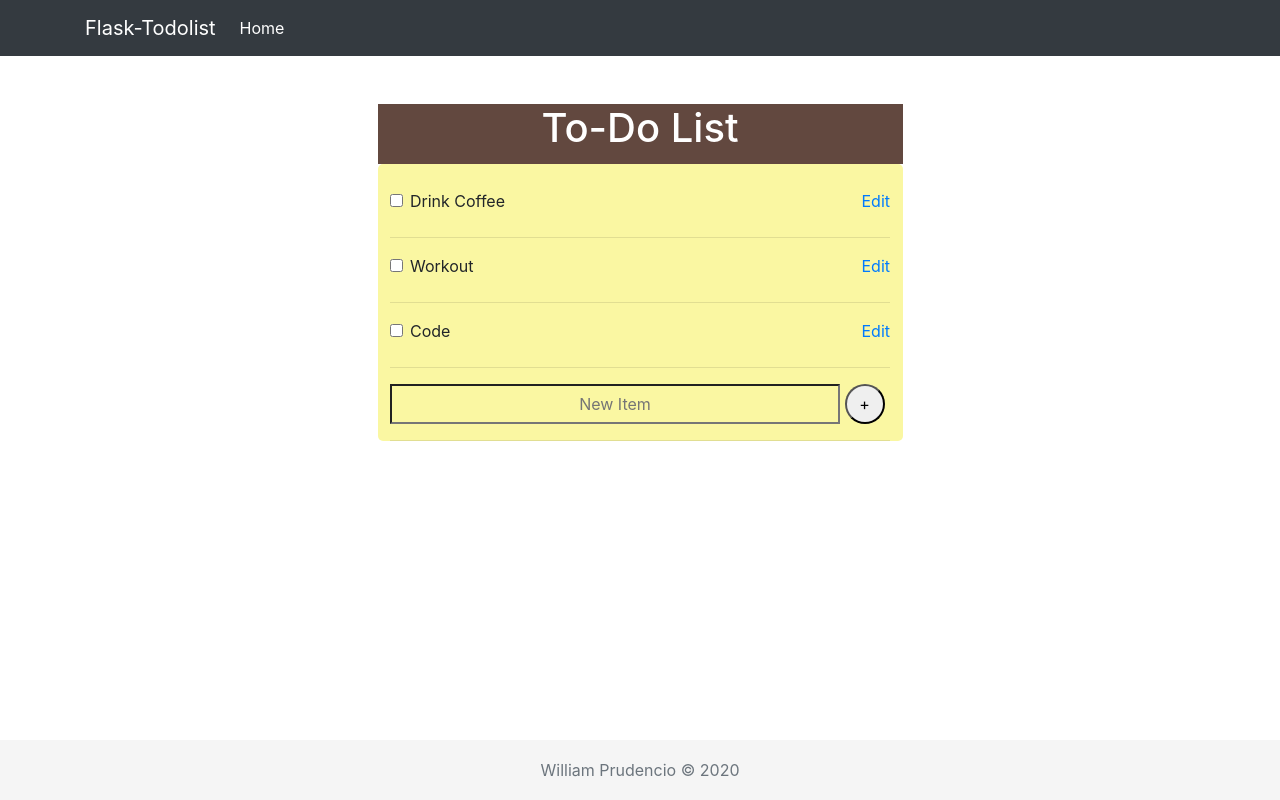
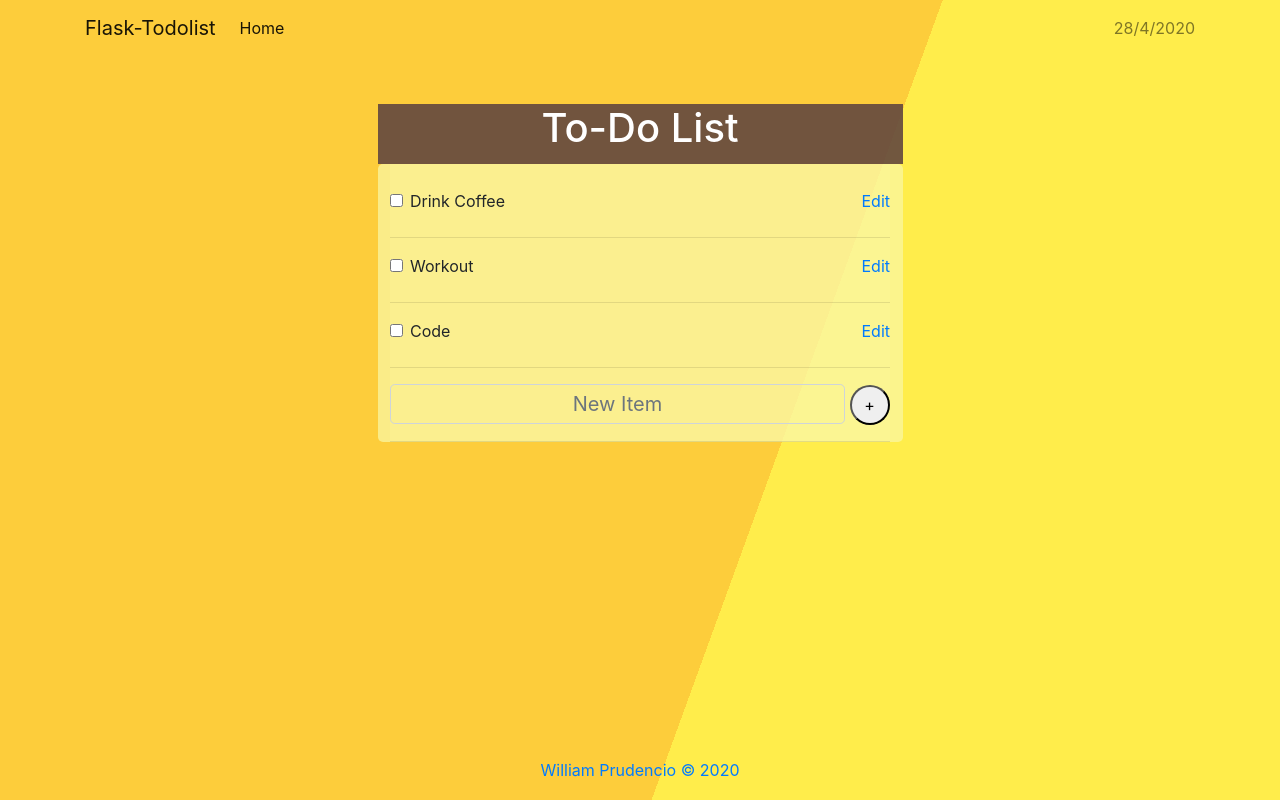
Before and after one commit to wprudencio97/todo-list, a Flask app: page / in a window 1280 px wide. Run offline with Flask 2, Linux system fonts and the light colour scheme; data comes from the database, SQL or seed files in the repository; both versions use the stored data as it was after the commit; some libraries are stand-ins or nearby versions.

Commit message:
Updated page design

```diff
--- a/todolist/routes.py
+++ b/todolist/routes.py
@@ -1,6 +1,7 @@
 from todolist import app, db
 from todolist.models import Todo
 from flask import render_template, request, redirect, url_for
+from datetime import date
 
 
 @app.route('/', methods=['GET', 'POST'])
@@ -12,7 +13,7 @@ def home():
 
         return redirect(url_for('home'))
     else:
-        return render_template('home.html', items = Todo.query.all(), title='Home')
+        return render_template('home.html', items = Todo.query.all(), title='Home', today=date.today())
 
 @app.route('/delete', methods=['GET', 'POST'])
 def delete():
@@ -29,7 +30,7 @@ def delete():
 def edit(id):
     if request.method == 'GET':
         value = Todo.query.filter_by(id=id).first()
-        return render_template('edit.html', value=value, title='Edit')
+        return render_template('edit.html', value=value, title='Edit', today = date.today())
     else:
         return redirect(url_for('home'))
 
--- a/todolist/static/main.css
+++ b/todolist/static/main.css
@@ -3,7 +3,7 @@
     text-align: center;
     max-width: 525px;
     height: 60px;
-    background-color:rgb(98, 72, 63);
+    background-color:rgba(98, 72, 63, .9);
     color: white;
 }
 .center{
@@ -14,29 +14,26 @@
 .section{
     max-width: 525px;
     margin: 0 auto;
-    background-color: rgb(250, 247, 162);
+    background-color: rgba(250, 247, 162, .75);
     border-radius: 5px;
 }
 .todolist{
     padding-top: 25px;
     max-width: 500px;
     margin: 0 auto;
-    background-color: rgb(250, 247, 162);
+    background-color: rgba(250, 247, 162, .25);
 }
 input[type=checkbox]:checked + label.strikethrough{
     text-decoration: line-through;
 }
-input[type=checkbox]{
-    border-radius: 20px;
-}
-
 input[type=text]{
     background-color: transparent;
     text-align: center;
 }
 .new-item{
-   width: 450px;
+   width: 455px;
    height: 40px;
+   display: inline-block;
 }
 .button{
     height: 40px;
@@ -56,9 +53,10 @@ html {
     min-height: 100%;
   }
 
-  body {
+body {
     margin-bottom: 60px;
     /* Margin bottom by footer height */
+    background: linear-gradient(110deg, #fdcd3b 60%, #ffed4b 60%);
   }
 
   .footer {
@@ -69,7 +67,7 @@ html {
     /* Set the fixed height of the footer here */
     line-height: 60px;
     /* Vertically center the text there */
-    background-color: #f5f5f5;
+    /* background-color: #f5f5f5; */
     text-align: center;
 
   }
--- a/todolist/templates/home.html
+++ b/todolist/templates/home.html
@@ -2,6 +2,7 @@
 
 {% block content %}
 <br><br>
+
 <div class="container">
     <h1 class="title">To-Do List</h1>
     <div class="section">
@@ -11,7 +12,7 @@
         <form action="{{ url_for('delete') }}" method="POST">
             <div class="form-group">
             <div class="form-check">
-                <input name="item-id" id="list-item" class="form-check-input" type="checkbox" value="{{ item.id }}" onChange="this.form.submit()">
+                <input name="item-id" class="form-check-input" type="checkbox" value="{{ item.id }}" onChange="this.form.submit()">
                 <label class="strikethrough" for="list-item">{{ item.item }}</label>
                 <a class="edit" href="{{url_for('edit', id=item.id)}}">Edit</a>
             </div>
@@ -19,9 +20,9 @@
         </form><hr>
         {% endfor %}
 
-        <form action="" method="POST">
+        <form action="{{ url_for('home') }}" method="POST">
             <div class="form-group">
-                <input class="new-item" type="text" placeholder="New Item" name="newitem">
+                <input class="form-control form-control-lg new-item" type="text" placeholder="New Item" name="newitem" autocomplete="off">
                 <button type="submit" class="button">+</button>
             </div>
         </form><hr>
--- a/todolist/templates/template.html
+++ b/todolist/templates/template.html
@@ -16,25 +16,30 @@
     <link rel="stylesheet" href="{{ url_for('static', filename='main.css') }}">
 </head>
 <body>
-    <nav class="navbar navbar-expand-lg navbar-dark bg-dark">
+      <nav class="navbar navbar-expand-lg navbar-light style="background-color: transparent;"">
         <div class="container">
-        <a class="navbar-brand" href="{{url_for('home')}}">Flask-Todolist</a>
-        <button class="navbar-toggler" type="button" data-toggle="collapse" data-target="#navbarNavAltMarkup" aria-controls="navbarNavAltMarkup" aria-expanded="false" aria-label="Toggle navigation">
+        <a class="navbar-brand" href="{{ url_for('home') }}">Flask-Todolist</a>
+        <button class="navbar-toggler" type="button" data-toggle="collapse" data-target="#navbarText" aria-controls="navbarText" aria-expanded="false" aria-label="Toggle navigation">
           <span class="navbar-toggler-icon"></span>
         </button>
-        <div class="collapse navbar-collapse" id="navbarNavAltMarkup">
-          <div class="navbar-nav">
-            <a class="nav-item nav-link active" href="{{ url_for('home') }}">Home <span class="sr-only">(current)</span></a>
-          </div>
+        <div class="collapse navbar-collapse" id="navbarText">
+          <ul class="navbar-nav mr-auto">
+            <li class="nav-item active">
+              <a class="nav-link" href="{{ url_for('home') }}">Home <span class="sr-only">(current)</span></a>
+            </li>
+          </ul>
+          <span class="navbar-text">
+            {{today.day}}/{{today.month}}/{{today.year}}
+          </span>
         </div>
-        </div>
+      </div>
       </nav>
 
     {% block content %} {% endblock content %}
 
     <footer class="footer">
         <div class="container">
-            <span class="text-muted">William Prudencio &copy; 2020</span>
+            <span class="text-muted"><a href="https://github.com/wprudencio97" target="_blank">William Prudencio &copy; {{ today.year }}</a> </span>
         </div>
     </footer>
 
```
Also changed, not shown: todolist/site.db.
